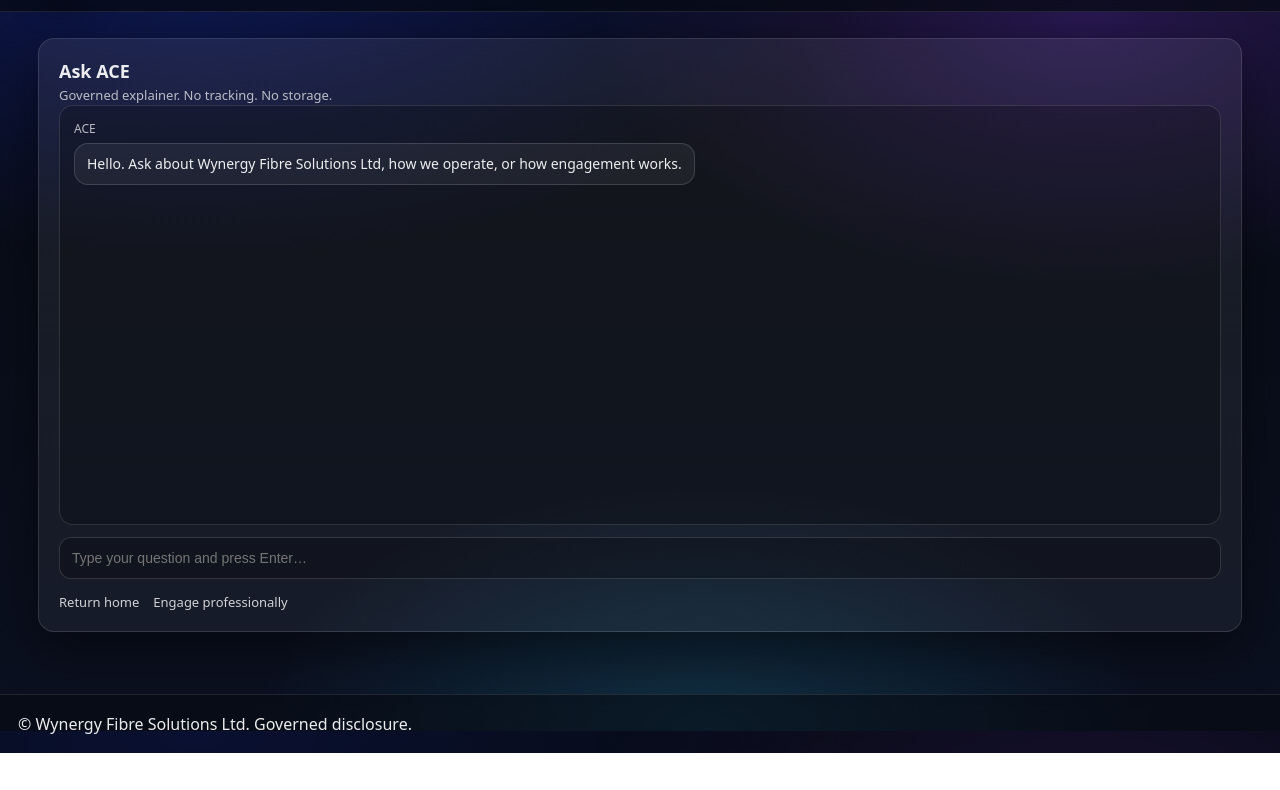
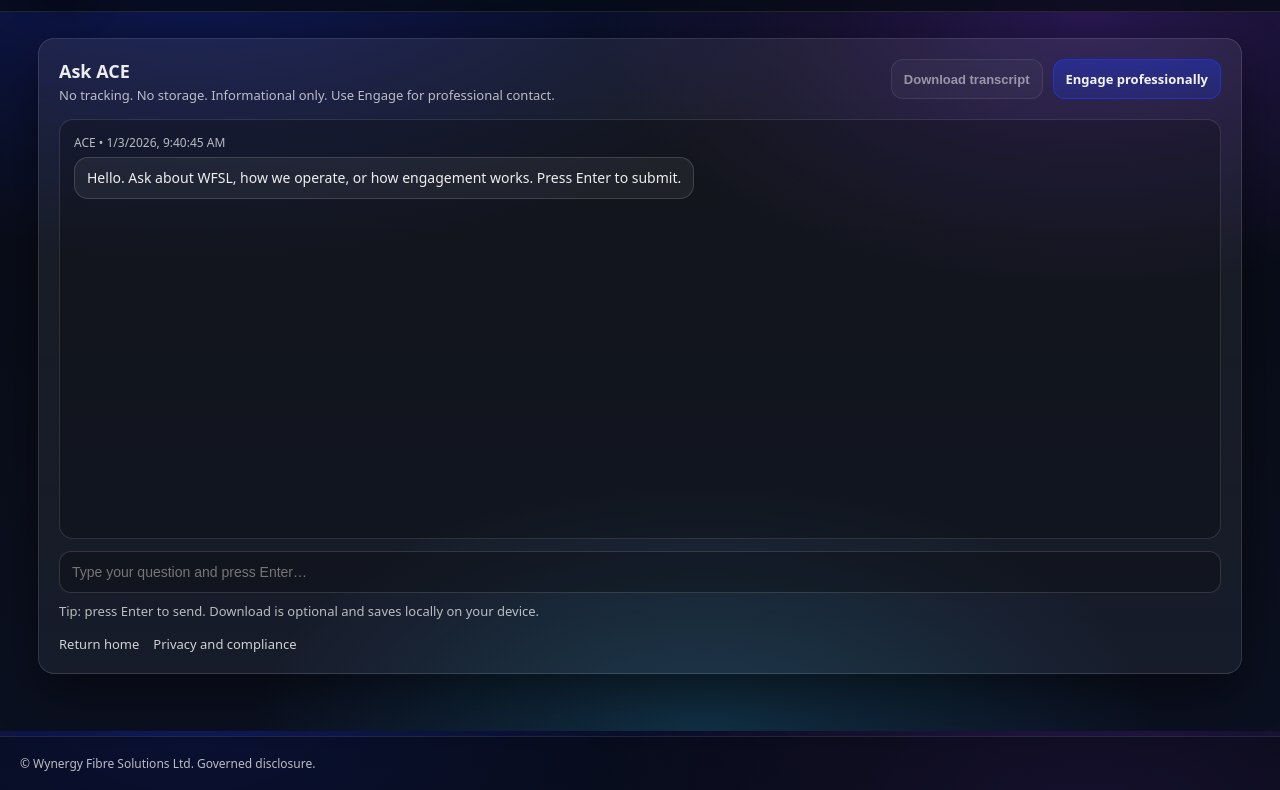
Before and after one commit to Wynergy-Fibre-Solutions/wynergyy-public-site, a plain HTML site: page ace.html in a window 1280 px wide. Shown: the part 69-859 px from the top of the page. Before the commit the page ends 822 px from the top, so only its background shows below. Drawn offline with Linux system fonts and the light colour scheme.

Commit message:
Fix: unify WFSL design system and stabilise ACE v1 (enter key, transcript download)

```diff
--- a/ace.html
+++ b/ace.html
@@ -18,9 +18,9 @@
       </div>
     </div>
 
-    <nav class="top-nav">
+    <nav class="top-nav" aria-label="Primary">
       <a href="./index.html">Home</a>
-      <a class="active" href="./ace.html">ACE</a>
+      <a class="active" href="./ace.html" aria-current="page">ACE</a>
       <a href="./engage.html">Engage</a>
       <a href="./compliance.html">Compliance</a>
     </nav>
@@ -29,99 +29,135 @@
 
 <main class="page">
   <section class="card card-wide">
-    <h2>Ask ACE</h2>
-    <p class="muted">Governed explainer. No tracking. No storage.</p>
+    <div class="card-head">
+      <div>
+        <h2>Ask ACE</h2>
+        <p class="muted">No tracking. No storage. Informational only. Use Engage for professional contact.</p>
+      </div>
 
-    <div id="chatLog" class="chat-log">
-      <div class="msg ace">
-        <div class="meta">ACE</div>
-        <div class="bubble">
-          Hello. Ask about Wynergy Fibre Solutions Ltd, how we operate, or how engagement works.
-        </div>
+      <div class="card-actions">
+        <button id="downloadBtn" class="btn secondary" disabled>Download transcript</button>
+        <a class="btn" href="./engage.html">Engage professionally</a>
       </div>
     </div>
 
-    <form id="chatForm" class="chat-input">
-      <input
-        id="userInput"
-        type="text"
-        placeholder="Type your question and press Enter…"
-        autocomplete="off"
-        required
-      />
-    </form>
+    <div id="chatLog" class="chat-log" aria-live="polite"></div>
+
+    <div class="chat-input">
+      <input id="userInput" type="text" placeholder="Type your question and press Enter…" autocomplete="off" />
+    </div>
+
+    <div id="status" class="status muted"></div>
 
     <div class="footer-row">
       <a class="link" href="./index.html">Return home</a>
-      <a class="link" href="./engage.html">Engage professionally</a>
+      <a class="link" href="./compliance.html">Privacy and compliance</a>
     </div>
   </section>
 </main>
 
 <footer class="site-footer">
-  © Wynergy Fibre Solutions Ltd. Governed disclosure.
+  <div class="footer-inner">
+    © Wynergy Fibre Solutions Ltd. Governed disclosure.
+  </div>
 </footer>
 
 <script>
   const chatLog = document.getElementById("chatLog");
-  const chatForm = document.getElementById("chatForm");
   const userInput = document.getElementById("userInput");
+  const statusEl = document.getElementById("status");
+  const downloadBtn = document.getElementById("downloadBtn");
 
-  function escapeHtml(s) {
-    return s.replace(/[&<>"']/g, m =>
-      ({ "&":"&amp;","<":"&lt;",">":"&gt;","\"":"&quot;","'":"&#039;" }[m])
-    );
+  const transcript = [];
+  const rules = [
+    {
+      keys: ["what is wfsl", "what do you do", "who are you", "what is wynergy"],
+      reply:
+        "Wynergy Fibre Solutions Ltd is a UK fibre infrastructure contractor and workforce platform. We connect skilled engineers and contractors to nationwide fibre build projects and deliver safe, precise, compliant installations."
+    },
+    {
+      keys: ["what is ace", "ace"],
+      reply:
+        "ACE is an Authoritative Company Explainer. It provides factual, governed explanations about how WFSL operates. It does not provide advice, make decisions, or act autonomously."
+    },
+    {
+      keys: ["engage", "contact", "email"],
+      reply:
+        "For professional engagement, use the Engage page. ACE v1 does not collect personal data."
+    },
+    {
+      keys: ["gdpr", "privacy", "compliance"],
+      reply:
+        "ACE v1 does not store or process personal data. We do not run cookies, tracking, analytics, profiling, or automated decision-making. See the Compliance page for the public statement."
+    },
+    {
+      keys: ["services", "work", "projects"],
+      reply:
+        "WFSL supports fibre build delivery by connecting compliant engineers and contractors to structured project work. Engagement is governed and handled through the professional route."
+    }
+  ];
+
+  function nowStamp() {
+    const d = new Date();
+    return d.toLocaleString();
   }
 
-  function addMessage(role, text) {
-    const el = document.createElement("div");
-    el.className = "msg " + role;
+  function addMsg(role, text) {
+    const wrap = document.createElement("div");
+    wrap.className = "msg " + (role === "You" ? "user" : "ace");
 
     const meta = document.createElement("div");
     meta.className = "meta";
-    meta.textContent = role === "user" ? "You" : "ACE";
+    meta.textContent = role + " • " + nowStamp();
 
     const bubble = document.createElement("div");
     bubble.className = "bubble";
-    bubble.innerHTML = escapeHtml(text);
+    bubble.textContent = text;
 
-    el.appendChild(meta);
-    el.appendChild(bubble);
-    chatLog.appendChild(el);
+    wrap.appendChild(meta);
+    wrap.appendChild(bubble);
+    chatLog.appendChild(wrap);
     chatLog.scrollTop = chatLog.scrollHeight;
+
+    transcript.push(`${meta.textContent}\n${role}: ${text}\n`);
+    if (transcript.length > 1) downloadBtn.disabled = false;
   }
 
-  function localAceReply(input) {
-    const q = input.toLowerCase();
-
-    if (q.includes("what") && q.includes("wfsl"))
-      return "Wynergy Fibre Solutions Ltd is a UK infrastructure and systems company operating with a governance-first model.";
-
-    if (q.includes("what") && q.includes("ace"))
-      return "ACE is an Authoritative Company Explainer. It provides factual explanations only and does not give advice or make decisions.";
-
-    if (q.includes("engage") || q.includes("contact"))
-      return "Professional engagement is handled via the Engage page using explicit consent.";
-
-    if (q.includes("why"))
-      return "We operate with strict boundaries to protect governance, compliance, and long-term operational integrity.";
-
-    return "I can explain our operations, governance model, or how to engage professionally.";
+  function respond(input) {
+    const t = input.toLowerCase();
+    for (const r of rules) {
+      if (r.keys.some(k => t.includes(k))) return r.reply;
+    }
+    return "I can explain what WFSL does, how engagement works, or where to find compliance information. Try: “what is wfsl”, “how do I engage”, or “gdpr”.";
   }
 
-  chatForm.addEventListener("submit", (e) => {
-    e.preventDefault();
+  userInput.addEventListener("keydown", (e) => {
+    if (e.key !== "Enter") return;
 
     const text = userInput.value.trim();
     if (!text) return;
 
-    addMessage("user", text);
+    statusEl.textContent = "";
+    addMsg("You", text);
+
+    const reply = respond(text);
+    addMsg("ACE", reply);
+
     userInput.value = "";
+  });
 
-    // Always respond locally so the system never fails
-    const reply = localAceReply(text);
-    addMessage("ace", reply);
+  downloadBtn.addEventListener("click", () => {
+    const blob = new Blob([transcript.join("\n")], { type: "text/plain;charset=utf-8" });
+    const url = URL.createObjectURL(blob);
+    const a = document.createElement("a");
+    a.href = url;
+    a.download = "ace-v1-transcript.txt";
+    a.click();
+    URL.revokeObjectURL(url);
   });
+
+  addMsg("ACE", "Hello. Ask about WFSL, how we operate, or how engagement works. Press Enter to submit.");
+  statusEl.textContent = "Tip: press Enter to send. Download is optional and saves locally on your device.";
 </script>
 </body>
 </html>
```
